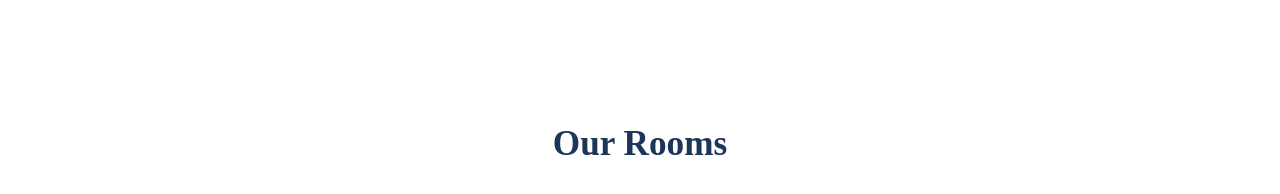
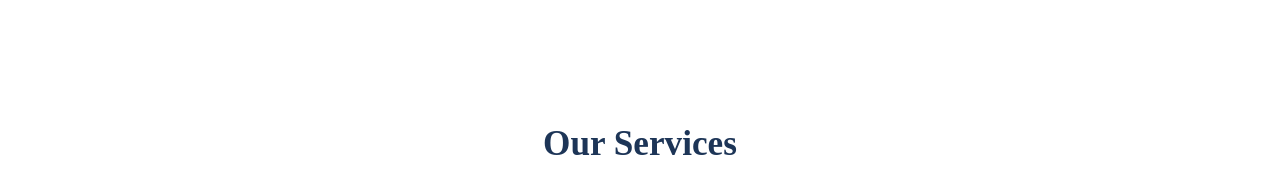
Before and after one commit to SwayamVashisth/Ananda-Resort_Website, a React (Vite) app: page / in a window 1280 px wide. Shown: the part 1680-1874 px from the top of the page. Built offline with nearby package versions, Linux system fonts and the light colour scheme.

Commit message:
Updated Features /design

```diff
--- a/src/components/RoomsSection.jsx
+++ b/src/components/RoomsSection.jsx
@@ -25,7 +25,7 @@ const RoomsSection = () => {
 
   return (
     <section className="carousel-section" id="RoomsSection">
-      <h2 className="carousel-title">Our Rooms</h2>
+      <h2 className="carousel-title">Our Services</h2>
 
       <div className="carousel-container">
         <button className="carousel-btn left" onClick={() => scroll("left")}>
```
